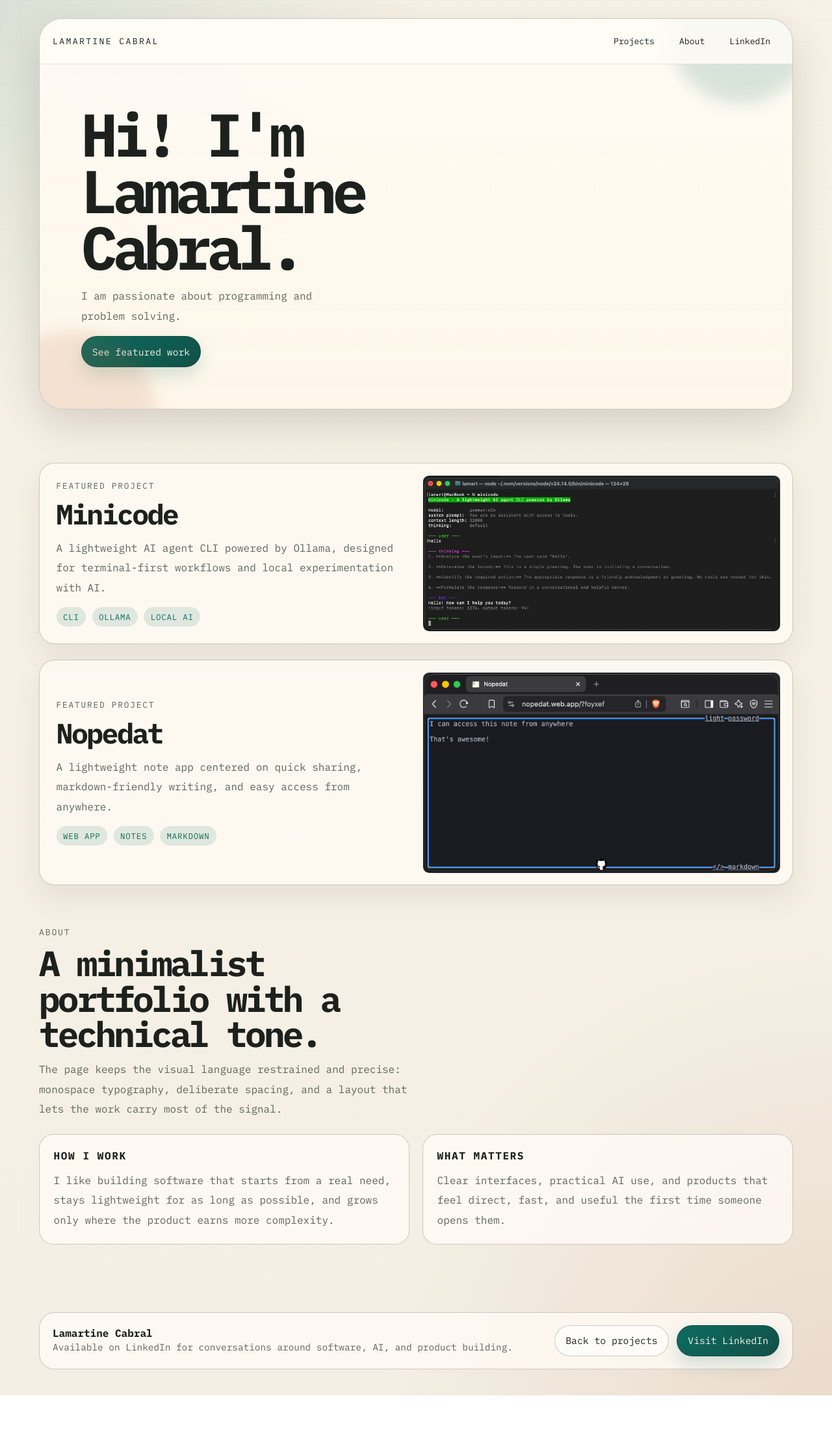
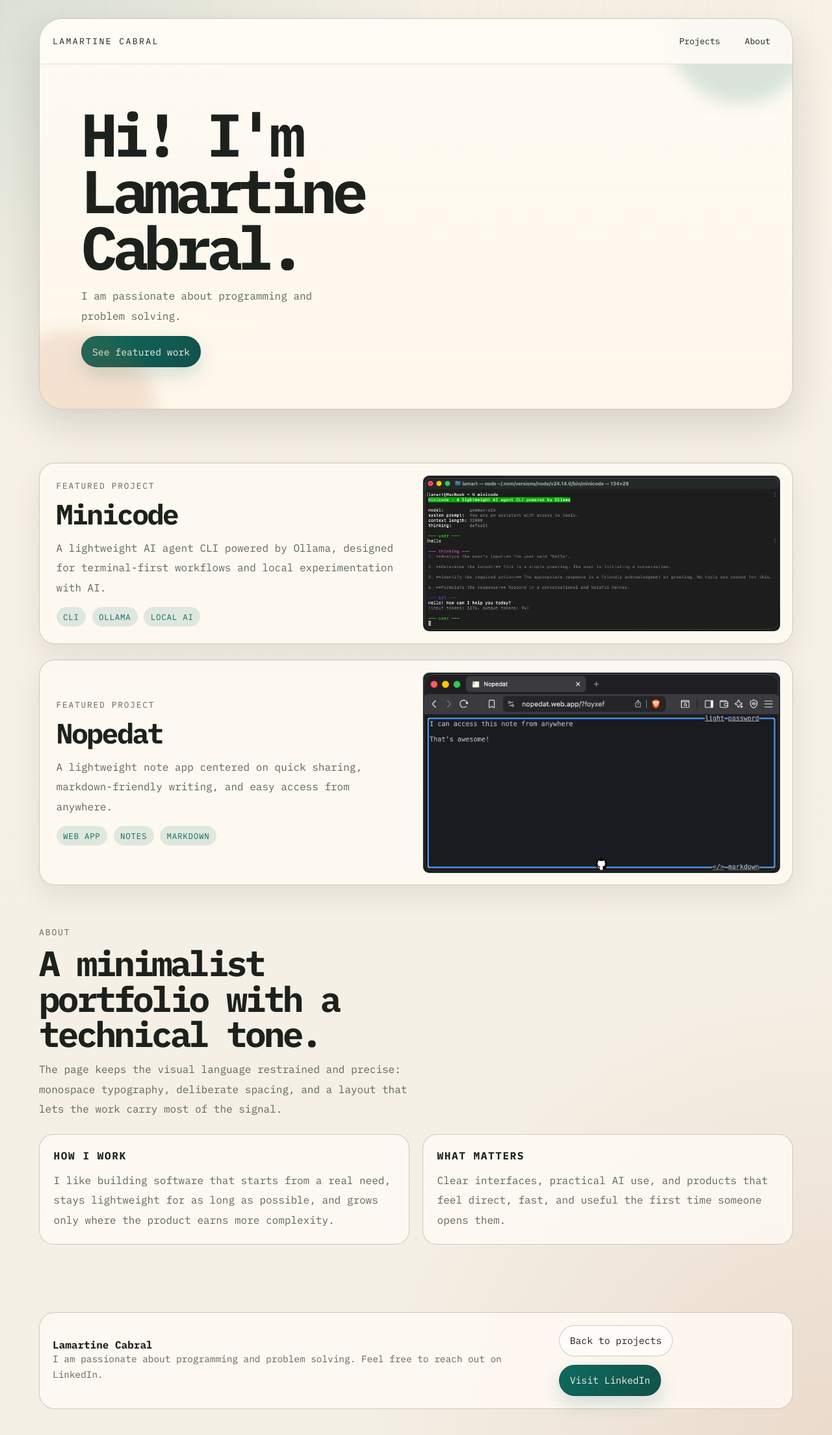
Before and after one commit to lamartinecabral/lamartinecabral.github.io, a plain HTML site: page docs/index.html in a window 1280 px wide. Shown: the whole page at 65% size. Before the commit the page ends 2147 px from the top, so only its background shows below. Drawn offline with Linux system fonts and the light colour scheme.

Commit message:
refactor: update footer content and remove LinkedIn link for improved clarity

```diff
--- a/docs/index.html
+++ b/docs/index.html
@@ -509,12 +509,6 @@
           <nav aria-label="Primary navigation">
             <a href="#projects">Projects</a>
             <a href="#about">About</a>
-            <a
-              href="https://www.linkedin.com/in/lamartine-cabral/"
-              target="_blank"
-              rel="noreferrer"
-              >LinkedIn</a
-            >
           </nav>
         </div>
 
@@ -619,8 +613,8 @@
         <div>
           <strong>Lamartine Cabral</strong>
           <p>
-            Available on LinkedIn for conversations around software, AI, and
-            product building.
+            I am passionate about programming and problem solving. Feel free to
+            reach out on LinkedIn.
           </p>
         </div>
         <div class="footer__links">
```
